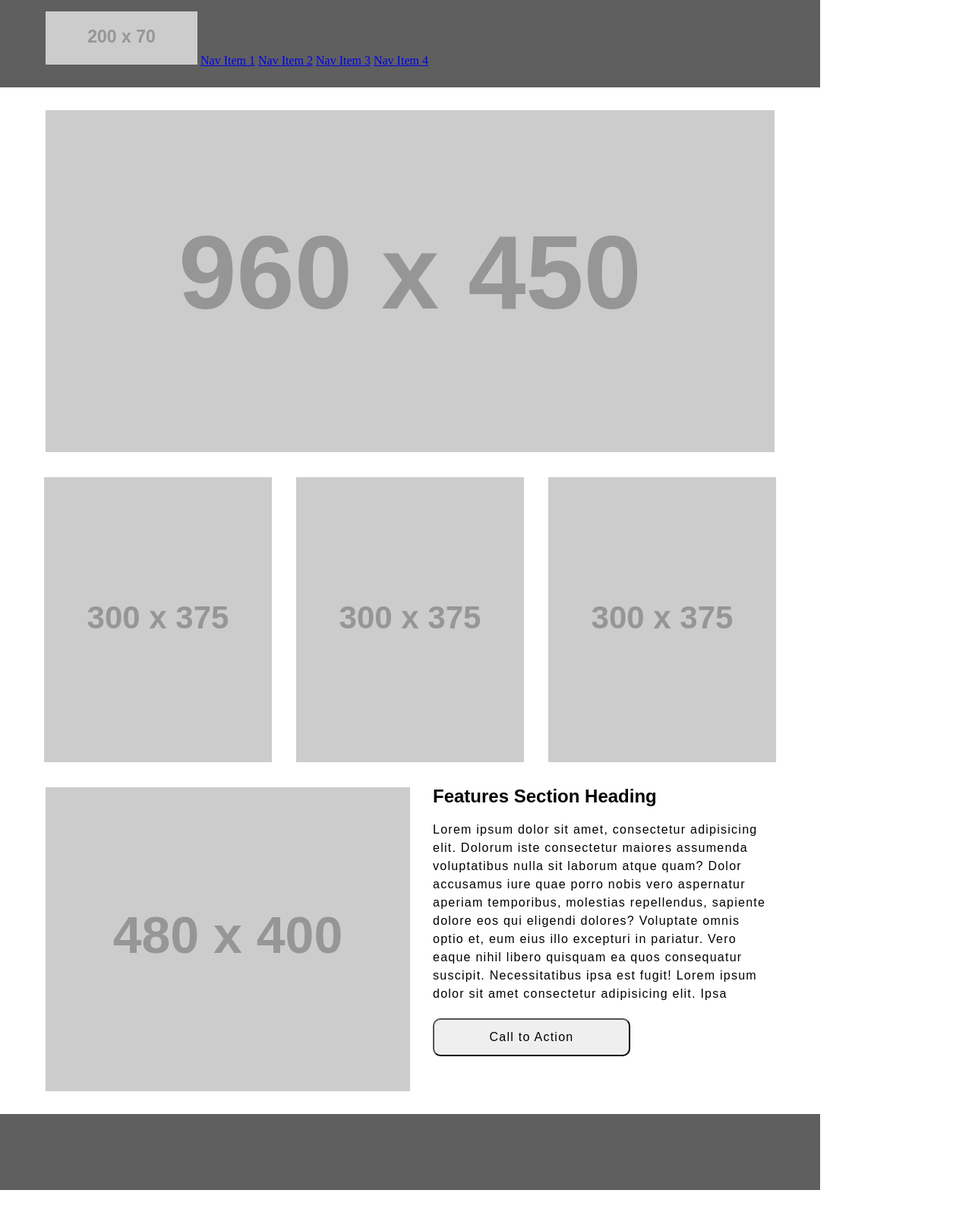
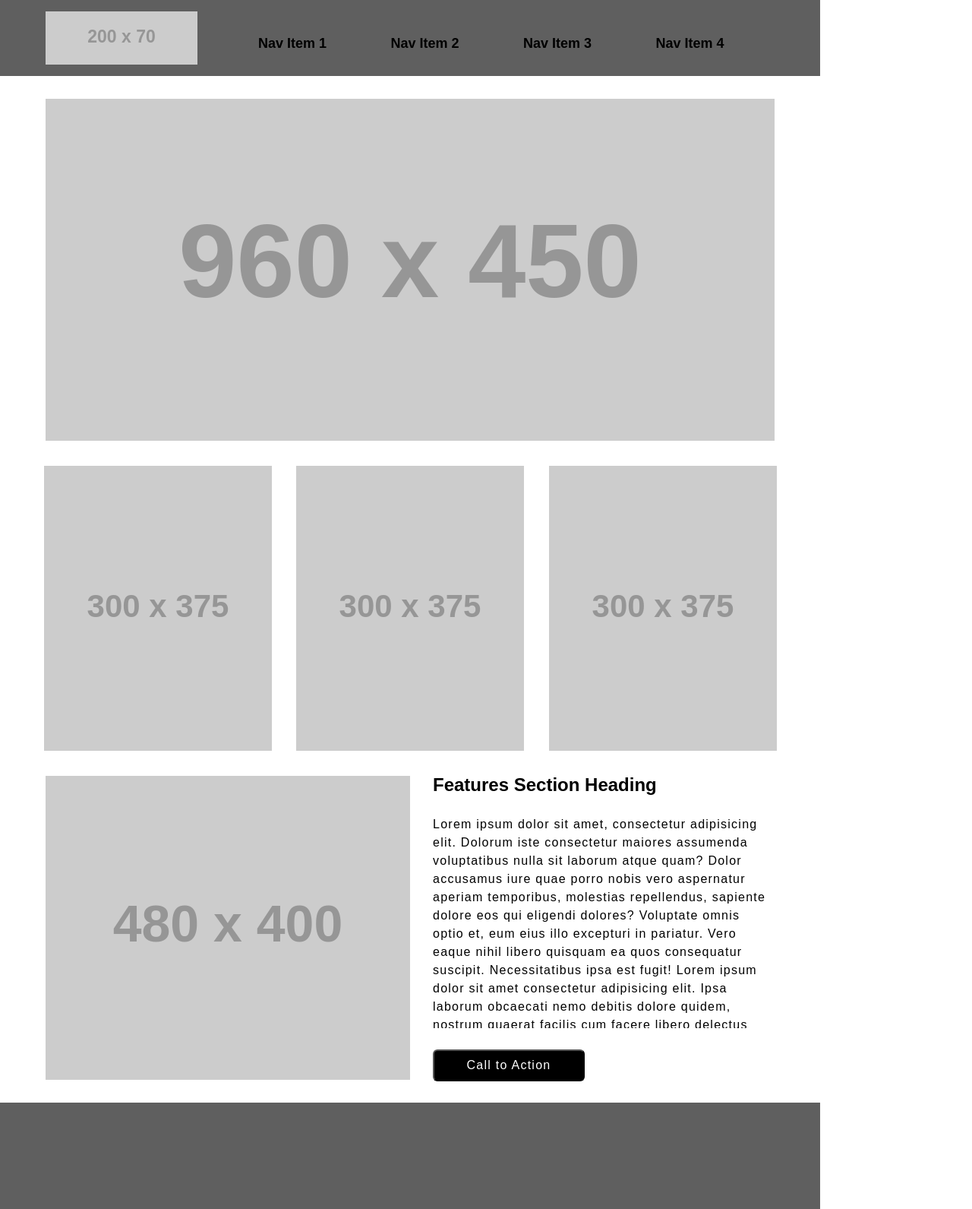
Before and after one commit to William-Moreno/wireframe-exercise, a plain HTML site: page index.html in a window 1280 px wide. Shown: the whole page at 76% size. Before the commit the page ends 1566 px from the top, so only its background shows below. Drawn offline with Linux system fonts and the light colour scheme; placeholder pictures from the web are drawn by us.

Commit message:
wireframe constructed except for button hover effect

```diff
--- a/css/styles.css
+++ b/css/styles.css
@@ -1,22 +1,36 @@
 body {
   width: 1080px;
   background-color: white;
+  font-family: Arial, Helvetica, sans-serif;
 }
 
 nav {
-  height: 100px;
+  height: 85px;
   background-color: rgb(95, 95, 95);
-  line-height: 100px;
+  line-height: 85px;
   padding-top: 15px;
 }
 
 nav img {
+  float: left;
   margin-left: 60px;
+  padding-right: 80px;
 }
 
 nav a {
-  line-height: 100px;
+  font-size: 18px;
+  line-height: 85px;
+  text-decoration: none;
+  font-weight: bold;
+  margin-right: 80px;
+  padding-bottom: 20px;
+  color: #000;
 }
+
+a:visited {
+  color: #000;
+}
+
 #hero {
   box-sizing: border-box;
   margin: 30px 60px 0 60px;
@@ -38,7 +52,6 @@ nav a {
   margin-top: 30px;
   margin-left: 60px;
   margin-right: 60px;
-  font-family: Arial, Helvetica, sans-serif;
 }
 
 #feature-img {
@@ -54,28 +67,30 @@ nav a {
 h4 {
   font-size: 24px;
   font-weight: bold;
-  margin-bottom: 20px;
+  margin-bottom: 28px;
 }
 
 #feature-info p {
-  height: 240px;
+  height: 280px;
   line-height: 24px;
   letter-spacing: 1.25px;
   overflow: scroll;
-  margin-bottom: 20px;
+  margin-bottom: 28px;
 }
 
 #call-to-action {
-  height: 50px;
-  width: 260px;
+  background-color: #000;
+  color: white;
+  height: 42px;
+  width: 200px;
   font-size: 16px;
   letter-spacing: 1.25px;
-  border-radius: 10px;
+  border-radius: 6px;
 }
 
 footer {
   clear: both;
   margin-top: 30px;
-  height: 100px;
+  height: 140px;
   background-color: rgb(95, 95, 95);
 }
```
